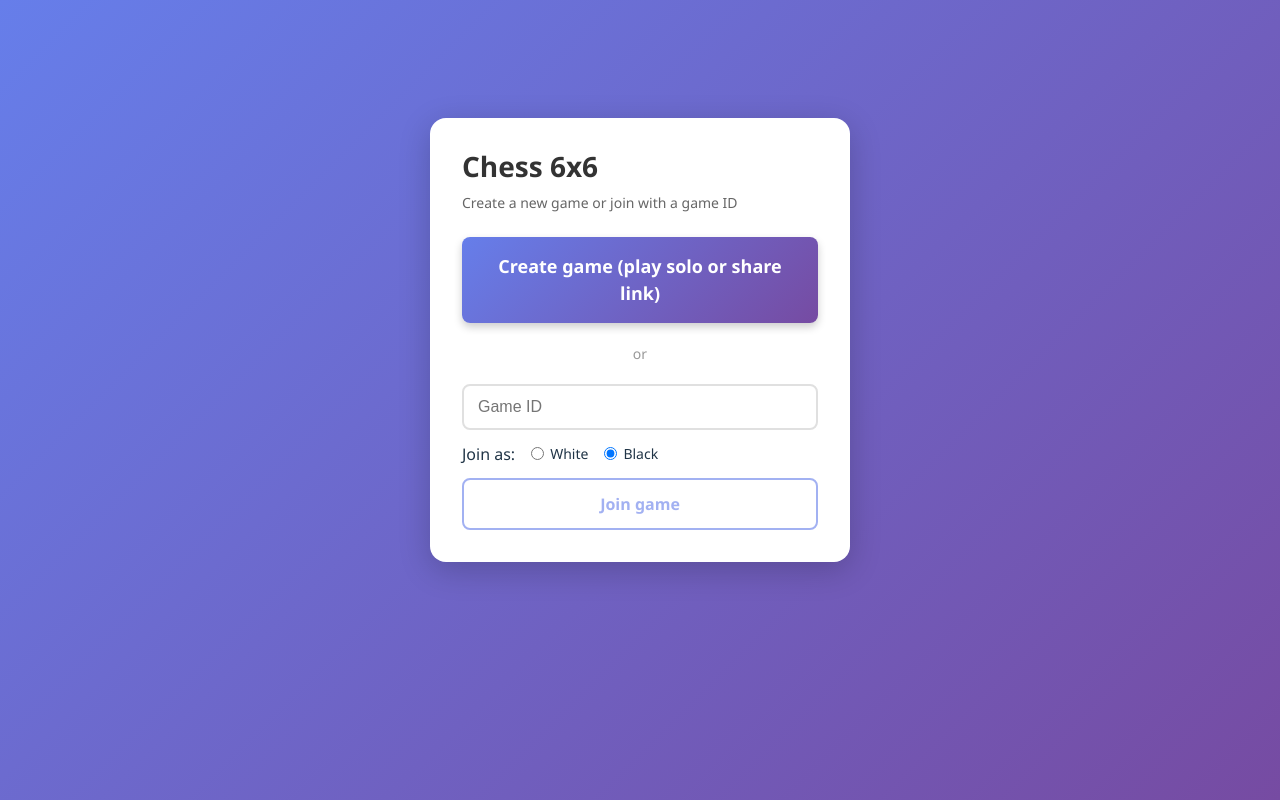
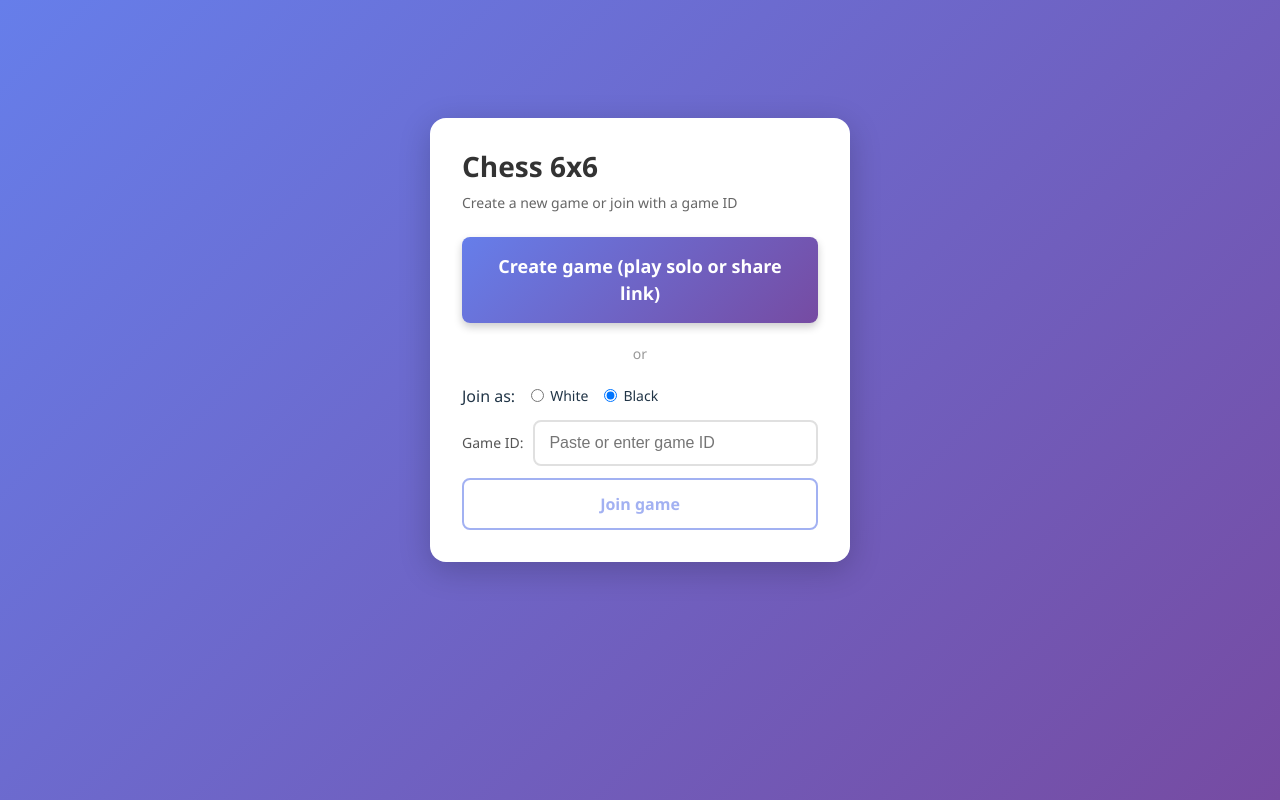
Before and after one commit to Roman-Markov/chess-playground-test, a React (Vite) app in the folder frontend/: page / in a window 1280 px wide. Built offline with nearby package versions, Linux system fonts and the light colour scheme; a web font is replaced by a local one.

Commit message:
Improved UI for lobby screen

```diff
--- a/frontend/src/App.css
+++ b/frontend/src/App.css
@@ -414,6 +414,25 @@
   flex-wrap: wrap;
 }
 
+.lobby-game-id-row {
+  display: flex;
+  align-items: center;
+  gap: 10px;
+  flex-wrap: wrap;
+}
+
+.lobby-game-id-label {
+  font-size: 14px;
+  font-weight: 500;
+  color: #555;
+  flex-shrink: 0;
+}
+
+.lobby-game-id-row .lobby-input {
+  flex: 1;
+  min-width: 200px;
+}
+
 .lobby-radio {
   display: flex;
   align-items: center;
--- a/frontend/src/components/Lobby.tsx
+++ b/frontend/src/components/Lobby.tsx
@@ -49,14 +49,6 @@ export const Lobby = ({
         <div className="lobby-divider">or</div>
 
         <form className="lobby-join" onSubmit={handleJoin}>
-          <input
-            type="text"
-            className="lobby-input"
-            placeholder="Game ID"
-            value={joinId}
-            onChange={(e) => setJoinId(e.target.value)}
-            disabled={joinLoading}
-          />
           <div className="lobby-join-as">
             <span>Join as:</span>
             <label className="lobby-radio">
@@ -78,6 +70,20 @@ export const Lobby = ({
               Black
             </label>
           </div>
+          <div className="lobby-game-id-row">
+            <label htmlFor="lobby-game-id" className="lobby-game-id-label">
+              Game ID:
+            </label>
+            <input
+              id="lobby-game-id"
+              type="text"
+              className="lobby-input"
+              placeholder="Paste or enter game ID"
+              value={joinId}
+              onChange={(e) => setJoinId(e.target.value)}
+              disabled={joinLoading}
+            />
+          </div>
           <button type="submit" className="btn btn-secondary" disabled={joinLoading || !joinId.trim()}>
             {joinLoading ? 'Joining…' : 'Join game'}
           </button>
```
